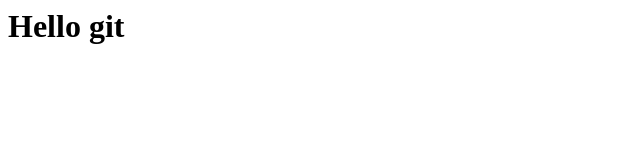
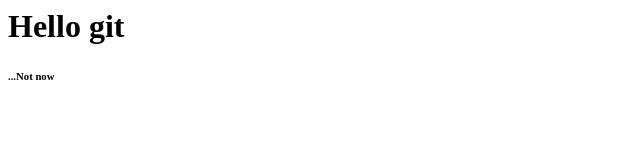
Before and after one commit to ProCodeZero/OldProgects, a plain HTML site: page index.html in a window 1280 px wide. Shown: the full height of the page, 0-640 px from the left. Drawn offline with Linux system fonts and the light colour scheme.

Commit message:
Add h6 paragraph to index.html

```diff
--- a/index.html
+++ b/index.html
@@ -1 +1,2 @@
 <h1>Hello git</h1>
+<h6>...Not now</h6>
```
